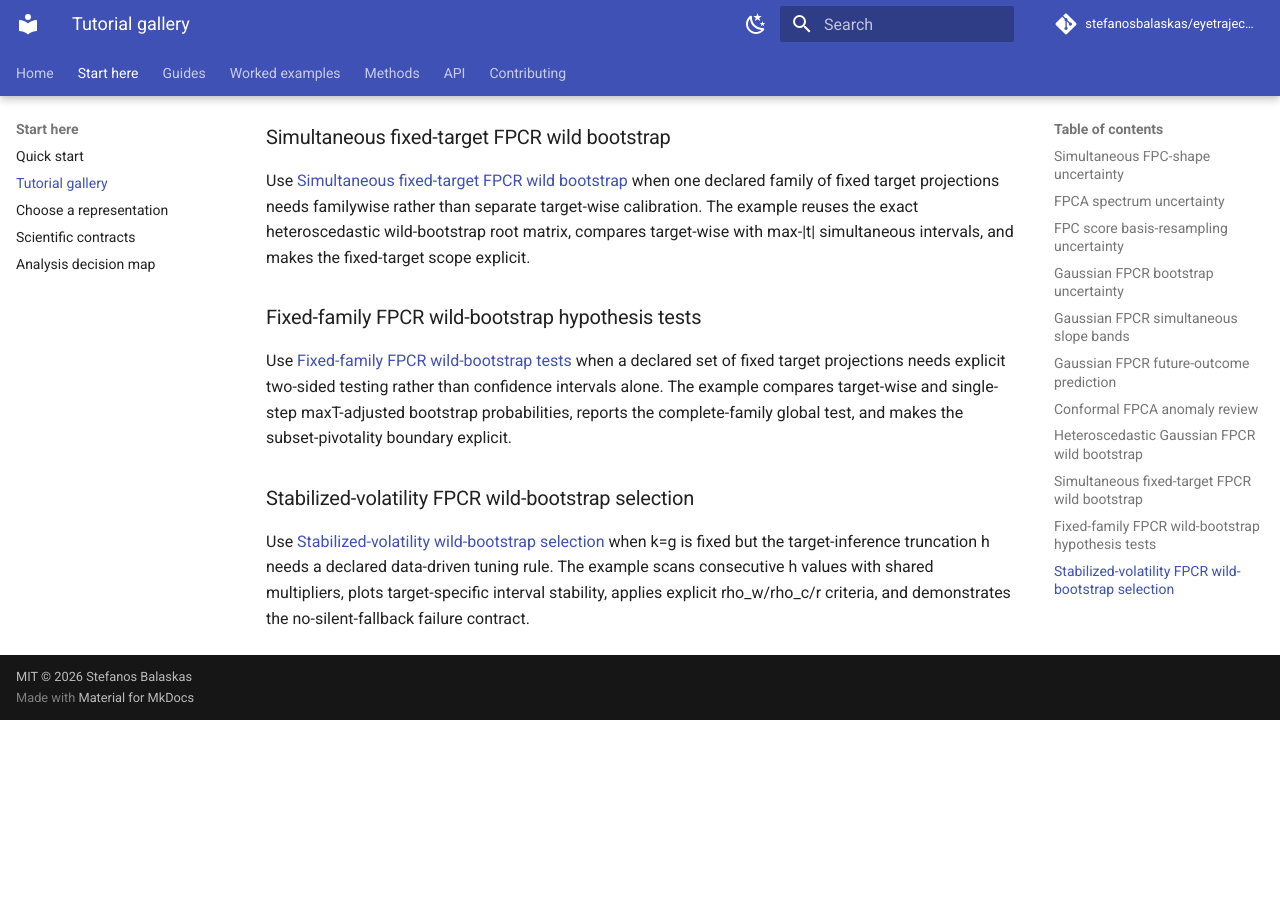
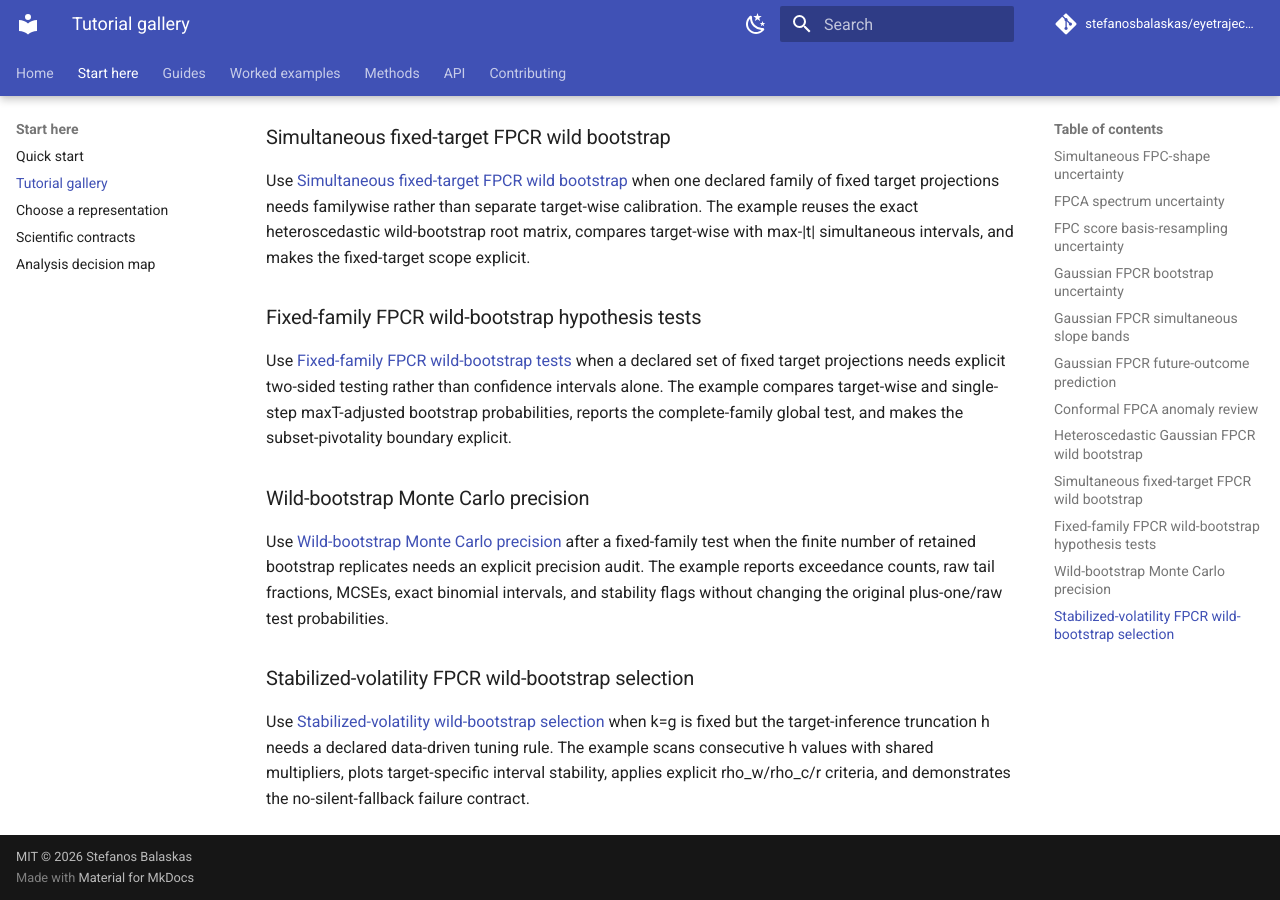
Before and after one commit to stefanosbalaskas/eyetrajectoriespy, an MkDocs documentation site: the page built from docs/tutorials/index.md, in a window 1280 px wide and 900 px high, scrolled down 2956 px. Built offline with MkDocs 1.6.1 and Material for MkDocs 9.7.7, drawn with Linux system fonts in a browser that asks for light colours; comment, search, counter and statistics services are not loaded; before the commit the page ends 3676 px from its top, so only the background shows below that.

Commit message:
Add 0.20 worked example to tutorial index

```diff
--- a/docs/tutorials/index.md
+++ b/docs/tutorials/index.md
@@ -141,6 +141,10 @@ Use [Simultaneous fixed-target FPCR wild bootstrap](../examples/fpcr-wild-bootst
 Use [Fixed-family FPCR wild-bootstrap tests](../examples/fpcr-wild-bootstrap-family-tests.md) when a declared set of fixed target projections needs explicit two-sided testing rather than confidence intervals alone. The example compares target-wise and single-step maxT-adjusted bootstrap probabilities, reports the complete-family global test, and makes the subset-pivotality boundary explicit.
 
 
+### Wild-bootstrap Monte Carlo precision
+
+Use [Wild-bootstrap Monte Carlo precision](../examples/fpcr-wild-bootstrap-monte-carlo.md) after a fixed-family test when the finite number of retained bootstrap replicates needs an explicit precision audit. The example reports exceedance counts, raw tail fractions, MCSEs, exact binomial intervals, and stability flags without changing the original plus-one/raw test probabilities.
+
 ### Stabilized-volatility FPCR wild-bootstrap selection
 
 Use [Stabilized-volatility wild-bootstrap selection](../examples/fpcr-wild-bootstrap-selection.md) when k=g is fixed but the target-inference truncation h needs a declared data-driven tuning rule. The example scans consecutive h values with shared multipliers, plots target-specific interval stability, applies explicit rho_w/rho_c/r criteria, and demonstrates the no-silent-fallback failure contract.
```
